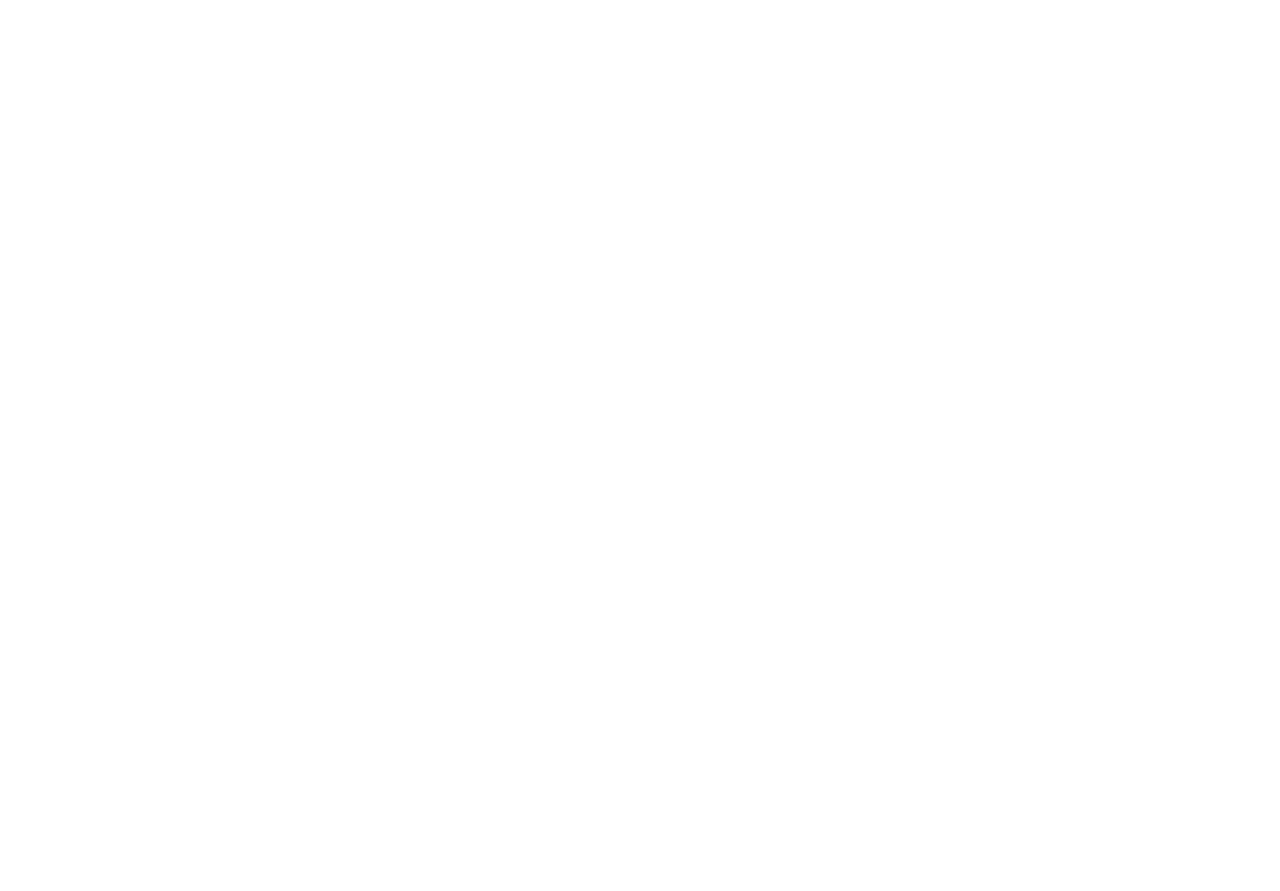
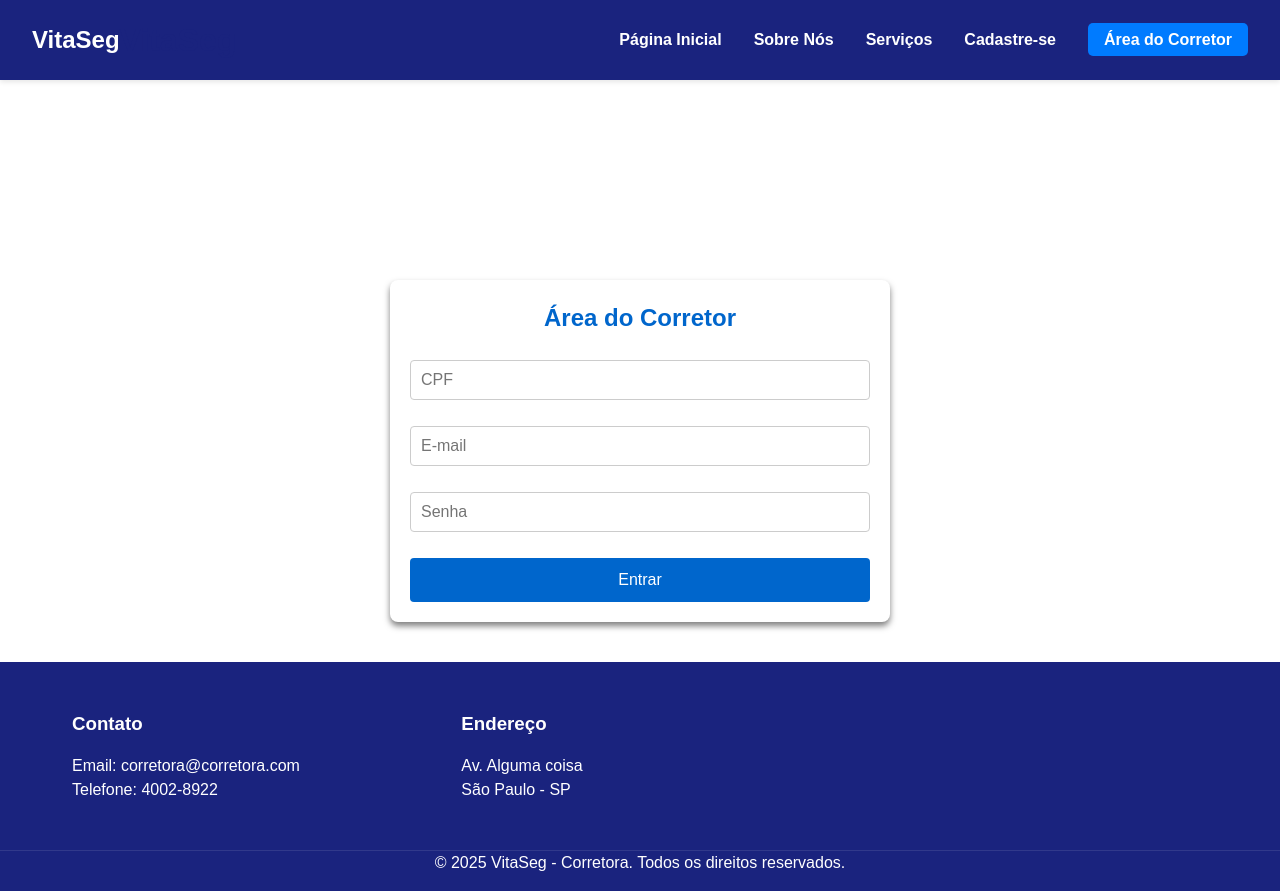
Before and after one commit to lucas-fb27/ProgramacaoWeb, a plain HTML site: page src/pages/corretor.html in a window 1280 px wide. Before the commit the page ends 800 px from the top, so only its background shows below. Drawn offline with Linux system fonts and the light colour scheme.

Commit message:
feat - adicionado page cadastro e login

```diff
--- /dev/null
+++ b/src/css/login.css
@@ -0,0 +1,32 @@
+.formsLogin {
+    display: flex;
+    flex-direction: column;
+    align-items: center;
+    justify-content: center;
+    margin: 0 auto;
+    padding: 20px;
+    max-width: 500px;
+    background-color: #fff;
+    border-radius: 8px;
+    box-shadow: 0 4px 6px rgba(0, 0, 0, 0.5);
+    margin-top: 200px;
+    margin-bottom: 40px;
+  }
+
+  .formsLogin h2 {
+    color: #0066cc;
+    margin-bottom: 1.5rem;
+    text-align: center;
+  }
+
+  .formsLogin form {
+    width: 100%;
+  }
+
+  .formsLogin input {
+    width: 100%;
+    margin-bottom: 10px;
+    padding: 10px;
+    border: 1px solid #ccc;
+    border-radius: 4px;
+  }
--- a/src/css/style.css
+++ b/src/css/style.css
@@ -8,7 +8,15 @@ body {
   font-family: sans-serif;
   line-height: 1.5;
   color: #333;
-  background-color: #f5f5f5;
+  height: 100%;
+  display: flex;
+  flex-direction: column;
+}
+
+html{
+  height: 100%;
+  display: flex;
+  flex-direction: column;
 }
 
 /* Barra de navegação */
@@ -354,9 +362,8 @@ footer {
 }
 
 
-/* //TODO:Arrumar o tamanho do Mapa */
 #map {
-  height: 400px;
+  height: 500px;
   width: 100%;
   margin: 0 auto;
   border-radius: 8px;
--- a/src/js/script.js
+++ b/src/js/script.js
@@ -22,7 +22,7 @@ function buscarEndereco() {
 }
 
 function initMap() {
-  const empresaLocalizacao = [-23.55052, -46.633308];
+  const empresaLocalizacao = [-23.669369, -46.700551];
 
   const map = L.map("map").setView(empresaLocalizacao, 15);
 
--- a/src/pages/corretor.html
+++ b/src/pages/corretor.html
@@ -0,0 +1,84 @@
+<!DOCTYPE html>
+<html lang="en">
+<head>
+    <meta charset="UTF-8">
+    <meta name="viewport" content="width=device-width, initial-scale=1.0">
+    <link rel="stylesheet" href="/src/css/style.css" />
+    <link rel="stylesheet" href="/src/css/login.css" />
+    <title>Área do Corretor</title>
+</head>
+<body>
+    <header>
+        <nav class="navbar">
+          <div class="logoCorretora">
+            <p href="">VitaSeg</p>
+            <span class="logoCorretoraText">VitaSeg</span>
+          </div>
+          <ul class="navlinks">
+            <li><a href="/src/index.html">Página Inicial</a></li>
+            <li><a href="/src/pages/sobre.html">Sobre Nós</a></li>
+            <ul class="menu">
+              <li class="submenu">
+                <a href="#">Serviços</a>
+                <ul class="submenu-itens">
+                  <li>
+                    <a href="/src/pages/servicos/plano-empresarial.html"
+                      >Plano Empresarial</a
+                    >
+                  </li>
+                  <li>
+                    <a href="/src/pages/servicos/plano-pf.html"
+                      >Plano PF</a
+                    >
+                  </li>
+                  <li>
+                    <a href="/src/pages/servicos/produtos.html"
+                      >Principais Produtos</a
+                    >
+                  </li>
+                </ul>
+              </li>
+            </ul>
+            <li><a href="/src/pages/cadastro.html">Cadastre-se</a></li>
+            <li>
+              <a href="/src/pages/corretor.html" class="loginBtn"
+                >Área do Corretor</a
+              >
+            </li>
+          </ul>
+        </nav>
+      </header>
+
+    <main>
+        <section>
+            <div class = "formsLogin">
+                <h2>Área do Corretor</h2>
+                <form class="">
+                    <input type="text" id="cpf" name="cpf" placeholder="CPF" required />
+                    <input type="email" placeholder="E-mail" required />
+                    <input type="password" placeholder="Senha" required />
+                    <button type="submit">Entrar</button>
+                </form>
+            </div>
+        </section>
+    </main>
+
+      <footer>
+        <div class="footerContent">
+          <div class="footerSection">
+            <h3>Contato</h3>
+            <p>Email: corretora@corretora.com</p>
+            <p>Telefone: 4002-8922</p>
+          </div>
+          <div class="footerSection">
+            <h3>Endereço</h3>
+            <p>Av. Alguma coisa</p>
+            <p>São Paulo - SP</p>
+          </div>
+        </div>
+        <div class="footerBottom">
+          <p>&copy; 2025 VitaSeg - Corretora. Todos os direitos reservados.</p>
+        </div>
+      </footer>
+</body>
+</html>
```
Also changed, not shown: src/css/cadastro.css (added, +44 -0 lines), src/index.html (+2 -1 lines), src/pages/cadastro.html (+97 -0 lines).
